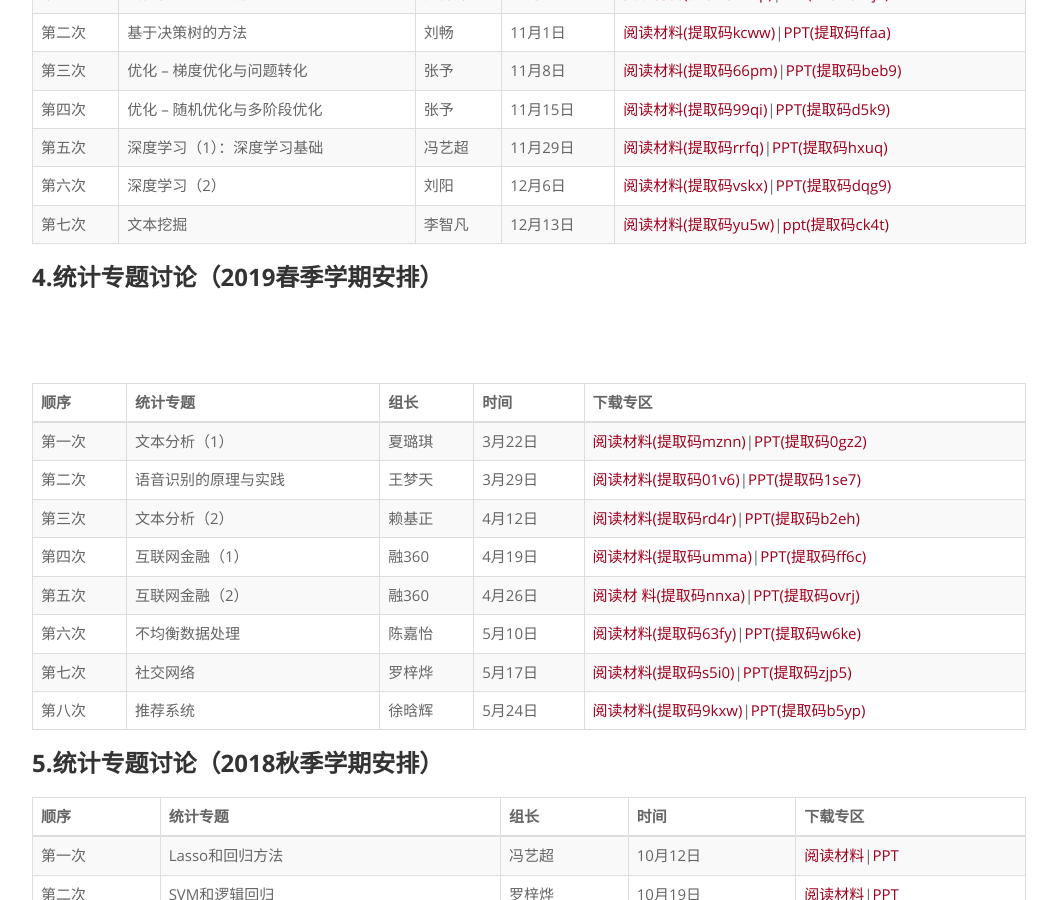
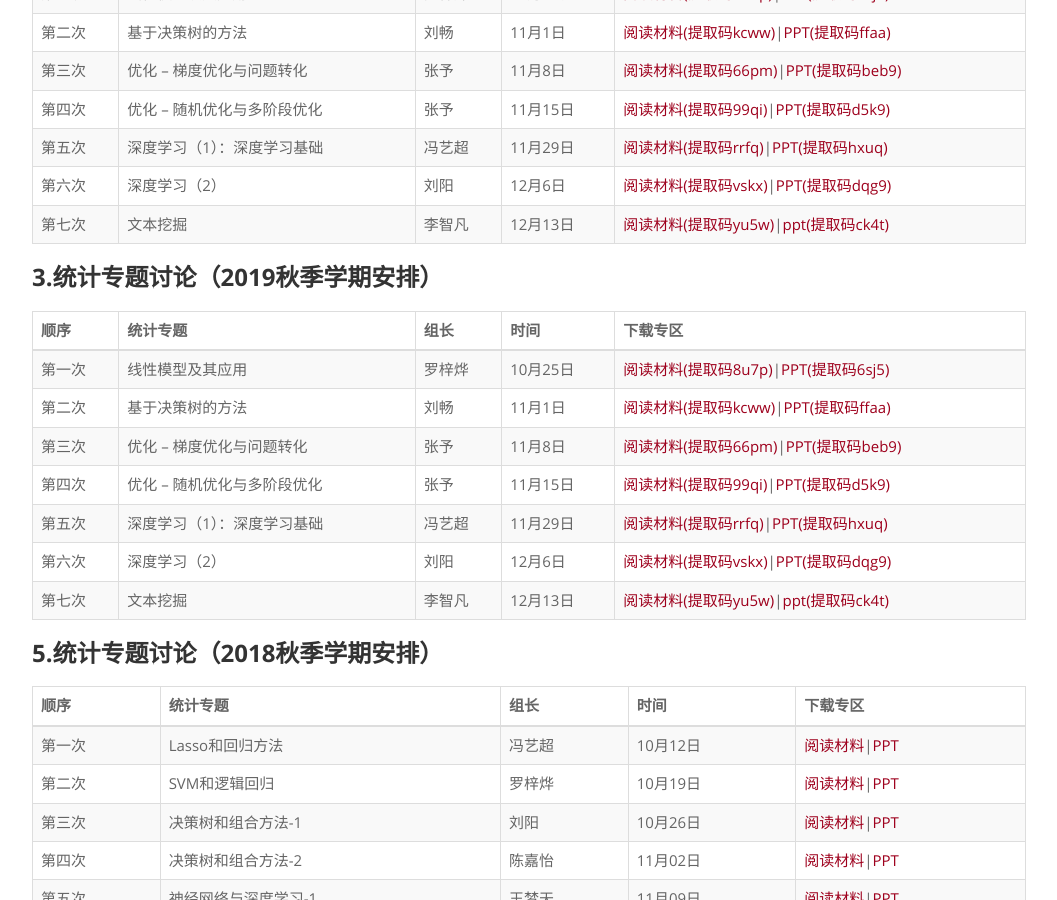
Before and after one commit to rucdmc/rucdmc.github.io, a Jekyll site: the page built from archive.html, in a window 1280 px wide and 900 px high, scrolled down 1310 px. Shown: the whole window, without its empty margins (111-1168 px from the left). Built offline with Jekyll 4.4.1, drawn with Linux system fonts in a browser that asks for light colours.

Commit message:
Update archive.html

```diff
--- a/archive.html
+++ b/archive.html
@@ -228,7 +228,7 @@
 </table>
 
 
-<h3>4.统计专题讨论（2019春季学期安排）</h3>
+<h3>3.统计专题讨论（2019秋季学期安排）</h3>
    <table class="table table-bordered table-striped">
     <thead>
         <tr>
@@ -242,60 +242,52 @@
      <tbody>
         <tr>
             <td>第一次</td>
-            <td>文本分析（1）</td>
-            <td>夏璐琪</td>
-            <td>3月22日</td>
-            <td><a href="https://pan.baidu.com/s/1PRr_iiHN-CFtmi75soLCsg">阅读材料(提取码mznn)</a>|<a href="https://pan.baidu.com/s/1SoXE32bpjrM0Thte-B_WoA">PPT(提取码0gz2)</a></td>
+            <td>线性模型及其应用</td>
+            <td>罗梓烨</td>
+            <td>10月25日</td>
+            <td><a href="https://pan.baidu.com/s/13FBu-65HVnIPBUCjBsRjnA&shfl=shareset ">阅读材料(提取码8u7p)</a>|<a href="https://pan.baidu.com/s/1PkXSEFKUSE327nH0rfsqnw">PPT(提取码6sj5)</a></td>
 	</tr>
         <tr>
             <td>第二次</td>
-            <td>语音识别的原理与实践</td>
-            <td>王梦天</td>
-            <td>3月29日</td>
-            <td><a href="https://pan.baidu.com/s/128KWT_gqDntW6-ltW-SjrA">阅读材料(提取码01v6)</a>|<a href="https://pan.baidu.com/s/1N9x7mtWDXCBHCsIZ1hK0QA">PPT(提取码1se7)</a></td>
+            <td>基于决策树的方法</td>
+            <td>刘畅</td>
+            <td>11月1日</td>
+            <td><a href="https://pan.baidu.com/s/1-4ynqwLv-MiKpvkNzABDYA">阅读材料(提取码kcww)</a>|<a href="https://pan.baidu.com/s/1I-aoKGqKOh6eOBBgJwZO9Q">PPT(提取码ffaa)</a></td>
         </tr>
         <tr>
             <td>第三次</td>
-            <td>文本分析（2）</td>
-            <td>赖基正</td>
-            <td>4月12日</td>
-            <td><a href="https://pan.baidu.com/s/1ALB4UceosuOWtjpp6Sucvg">阅读材料(提取码rd4r)</a>|<a href="https://pan.baidu.com/s/1NXxKPWv_LgG76zWv-hXIhQ">PPT(提取码b2eh)</a></td>
+            <td>优化 – 梯度优化与问题转化</td>
+            <td>张予</td>
+            <td>11月8日</td>
+            <td><a href="https://pan.baidu.com/s/1eKR7EC3qsz0y8yfWwhkb6Q">阅读材料(提取码66pm)</a>|<a href="https://pan.baidu.com/s/1I2GPPbjeULgD3CdwkyMNzQ">PPT(提取码beb9)</a></td>
         </tr>
         <tr>
             <td>第四次</td>
-            <td>互联网金融（1）</td>
-            <td>融360</td>
-            <td>4月19日</td>
-            <td><a href="https://pan.baidu.com/s/1dh6xHSMYpIdD18L7F5n55w">阅读材料(提取码umma)</a>|<a href="https://pan.baidu.com/s/1i4xkrJZq1ZFNj6giB3bhJg">PPT(提取码ff6c)</a></td>
+            <td>优化 – 随机优化与多阶段优化</td>
+            <td>张予</td>
+            <td>11月15日</td>
+            <td><a href="https://pan.baidu.com/s/1tAVIEhgjR3TRGww-F7mA2g">阅读材料(提取码99qi)</a>|<a href="https://pan.baidu.com/s/1iqTBCSjwqDIcfw4dhllY1Q">PPT(提取码d5k9)</a></td>
         </tr>
          <tr>
             <td>第五次</td>
-            <td>互联网金融（2）</td>
-            <td>融360</td>
-            <td>4月26日</td>
-            <td><a href="https://pan.baidu.com/s/1dv8l41DL4Yhx8SMlw2ysyQ">阅读材
-料(提取码nnxa)</a>|<a href="https://pan.baidu.com/s/1TZFoS2O7Q_88FRtrSzGtCw">PPT(提取码ovrj)</a></td>
+            <td>深度学习（1）：深度学习基础</td>
+            <td>冯艺超</td>
+            <td>11月29日</td>
+            <td><a href="https://pan.baidu.com/s/13DMeTUQCekQWv3PxxFvPew">阅读材料(提取码rrfq)</a>|<a href="https://pan.baidu.com/s/1s7sZhgoEuXhGp88fFxlhAw">PPT(提取码hxuq)</a></td>
         </tr>
         <tr>
             <td>第六次</td>
-            <td>不均衡数据处理</td>
-            <td>陈嘉怡</td>
-            <td>5月10日</td>
-            <td><a href="https://pan.baidu.com/s/1tOzR6Kqrl1Kd27KnvreYGA">阅读材料(提取码63fy)</a>|<a href="https://pan.baidu.com/s/14cX2uMqo7SgmK_5ejzsQAg">PPT(提取码w6ke)</a></td>
+            <td>深度学习（2）</td>
+            <td>刘阳</td>
+            <td>12月6日</td>
+            <td><a href="https://pan.baidu.com/s/1NF1maiEwp7IHFOyghVnJAg">阅读材料(提取码vskx)</a>|<a href="https://pan.baidu.com/s/1QPt3nKjcYtM8hUNFYdD8Fw">PPT(提取码dqg9)</a></td>
         </tr>
         <tr>
             <td>第七次</td>
-            <td>社交网络</td>
-            <td>罗梓烨</td>
-            <td>5月17日</td>
-            <td><a href="https://pan.baidu.com/s/1RH6AywdMmGyBrcT-tz9O7g">阅读材料(提取码s5i0)</a>|<a href="https://pan.baidu.com/s/1abL-riTIcOMb1m4CzdjllA">PPT(提取码zjp5)</a></td>
-        </tr>
-        <tr>
-            <td>第八次</td>
-            <td>推荐系统</td>
-            <td>徐晗辉</td>
-            <td>5月24日</td>
-            <td><a href="https://pan.baidu.com/s/1IFZM3KeGNutsMtmIvHQUSA">阅读材料(提取码9kxw)</a>|<a href="https://pan.baidu.com/s/1Vt5Q6sNJNmplimKe3dVjmA">PPT(提取码b5yp)</a></td>
+            <td>文本挖掘</td>
+            <td>李智凡</td>
+            <td>12月13日</td>
+            <td><a href="https://pan.baidu.com/s/1Vv164gF9eBRY1pCtqeGfRQ">阅读材料(提取码yu5w)</a>|<a href="https://pan.baidu.com/s/13rOvcXh-OyyrCDgqsZMGqQ">ppt(提取码ck4t)</a></td>
         </tr>
     </tbody>
 </table>
```
Lines whose indentation alone changed are shown as unchanged.
